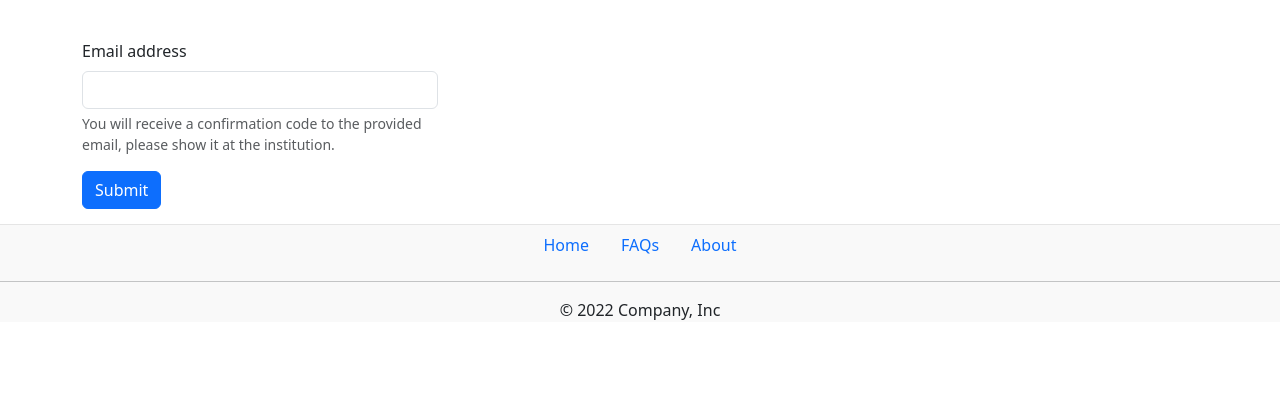
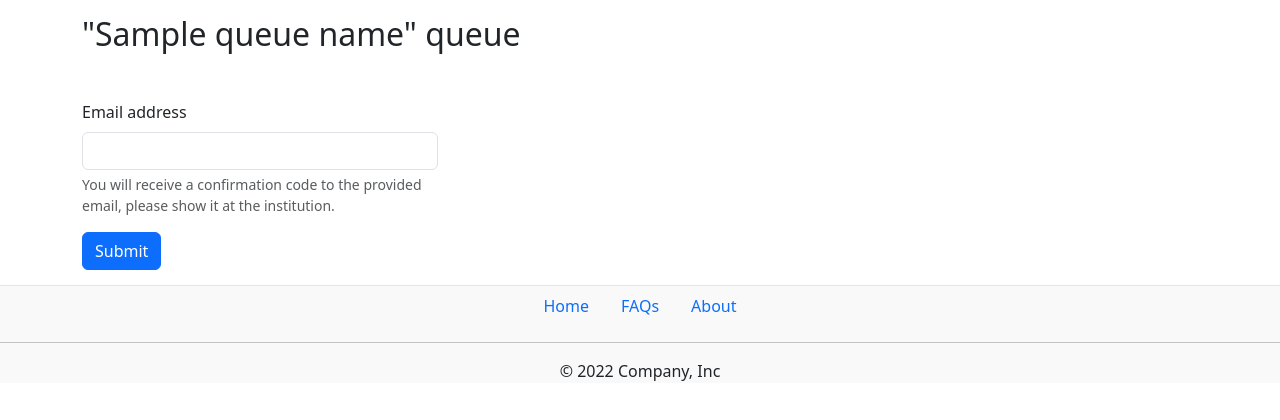
Before and after one commit to Akbermet1/electronic_queue, a Django app: template templates/queue/put_customer_in_queue.html in a window 1280 px wide. Shown: the part 56-476 px from the top of the page. Run offline with Django 4.2, Linux system fonts and the light colour scheme; the template is opened without the code that fills it: most values are stand-ins (such as "Sample title", 1, 10 or a date in 2020).

Commit message:
put_customer_in_queue.html: added the name of the queue to a header

```diff
--- a/templates/queue/put_customer_in_queue.html
+++ b/templates/queue/put_customer_in_queue.html
@@ -2,7 +2,11 @@
 {% block content %}
 
 {% if not email_sent %}
+  <div class="row row-cols-1" style="margin-bottom: 15px; margin-top: 15px;">
+    <h2>"{{ queue_name }}" queue</h2>
+  </div>
   <div class="row row-cols-1 row-cols-md-3 g-4" style="margin-bottom: 15px; margin-top: 15px;">
+    <!-- <h2>You're entering your information to stand in a virtual queue called "{{ queue_name }}"</h2> -->
     <form method="POST">
       {% csrf_token %}
         <div class="mb-3">
--- a/the_queue/views.py
+++ b/the_queue/views.py
@@ -111,7 +111,8 @@ def put_customer_in_queue_view(request, queue_id):
     }
 
     queue_ref = db.collection(QUEUES_COLLECTION_ID).document(queue_id)
-
+    queue_doc = queue_ref.get().to_dict()
+    context["queue_name"] = queue_doc.get("name")
 
     if request.method == "POST":
         recipients_email = request.POST.get("email", None)
@@ -123,7 +124,6 @@ def put_customer_in_queue_view(request, queue_id):
                 context["queue_exists"] = True
                 context["email"] = recipients_email
                 context["queue_id"] = queue_id
-                context["queue_name"] = queue_ref.get().to_dict().get("name")
 
                 queue_doc = queue_ref.get().to_dict().get("name")
                 institution_id = queue_ref.get().to_dict().get("institution_id")
@@ -148,7 +148,6 @@ def put_customer_in_queue_view(request, queue_id):
                     fail_silently=False
                 )
                 context["email_sent"] = True
-
 
     return render(request, "./queue/put_customer_in_queue.html",
                 context=context)
```
